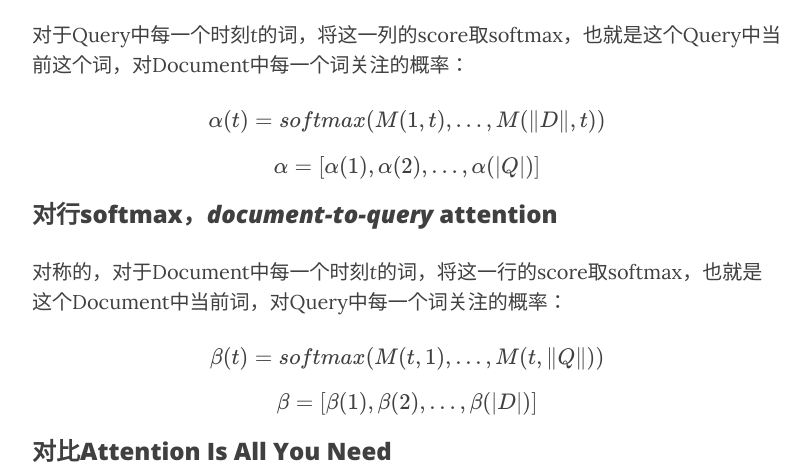
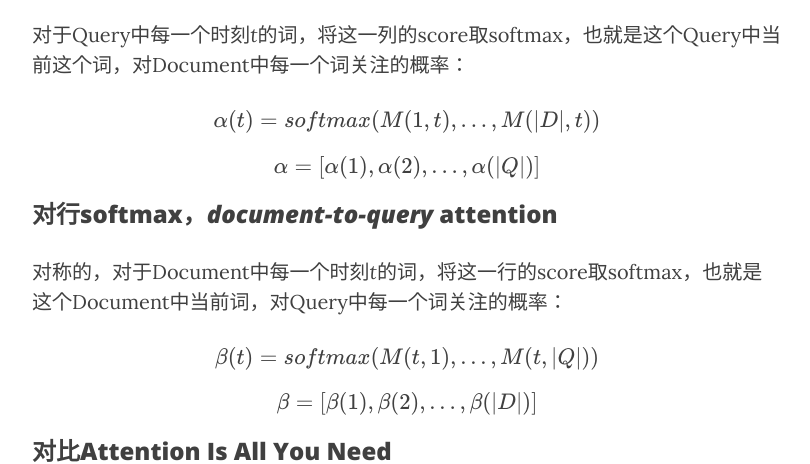
Before and after one commit to mainliufeng/Blog, a Jekyll site: the page built from _posts/2019-08-10-what-is-AoA.md, in a window 1280 px wide and 900 px high, scrolled down 1808 px. Shown: the part 150-614 px from the top of the window, without its empty margins (233-1043 px from the left). Built offline with Jekyll 4.4.1, drawn with Linux system fonts in a browser that asks for light colours; nearby versions of some CDN libraries; formulas are drawn with MathJax 3; a script that is not in the unit is left out.

Commit message:
fix 竖线

```diff
--- a/_posts/2019-08-10-what-is-AoA.md
+++ b/_posts/2019-08-10-what-is-AoA.md
@@ -36,7 +36,7 @@ $$M(i,j) = h_{doc}(i)^{T} \cdot h_{query}(j)$$
 
 对于Query中每一个时刻*t*的词，将这一列的score取softmax，也就是这个Query中当前这个词，对Document中每一个词关注的概率：
 
-$$\alpha(t) = softmax(M(1,t),...,M(\|D\|,t))$$
+$$\alpha(t) = softmax(M(1,t),...,M(|D|,t))$$
 
 $$\alpha = [\alpha(1),\alpha(2),...,\alpha(|Q|)]$$
 
@@ -44,7 +44,7 @@ $$\alpha = [\alpha(1),\alpha(2),...,\alpha(|Q|)]$$
 
 对称的，对于Document中每一个时刻*t*的词，将这一行的score取softmax，也就是这个Document中当前词，对Query中每一个词关注的概率：
 
-$$\beta(t) = softmax(M(t,1),...,M(t,\|Q\|))$$
+$$\beta(t) = softmax(M(t,1),...,M(t,|Q|))$$
 
 $$\beta = [\beta(1),\beta(2),...,\beta(|D|)]$$
 
```
